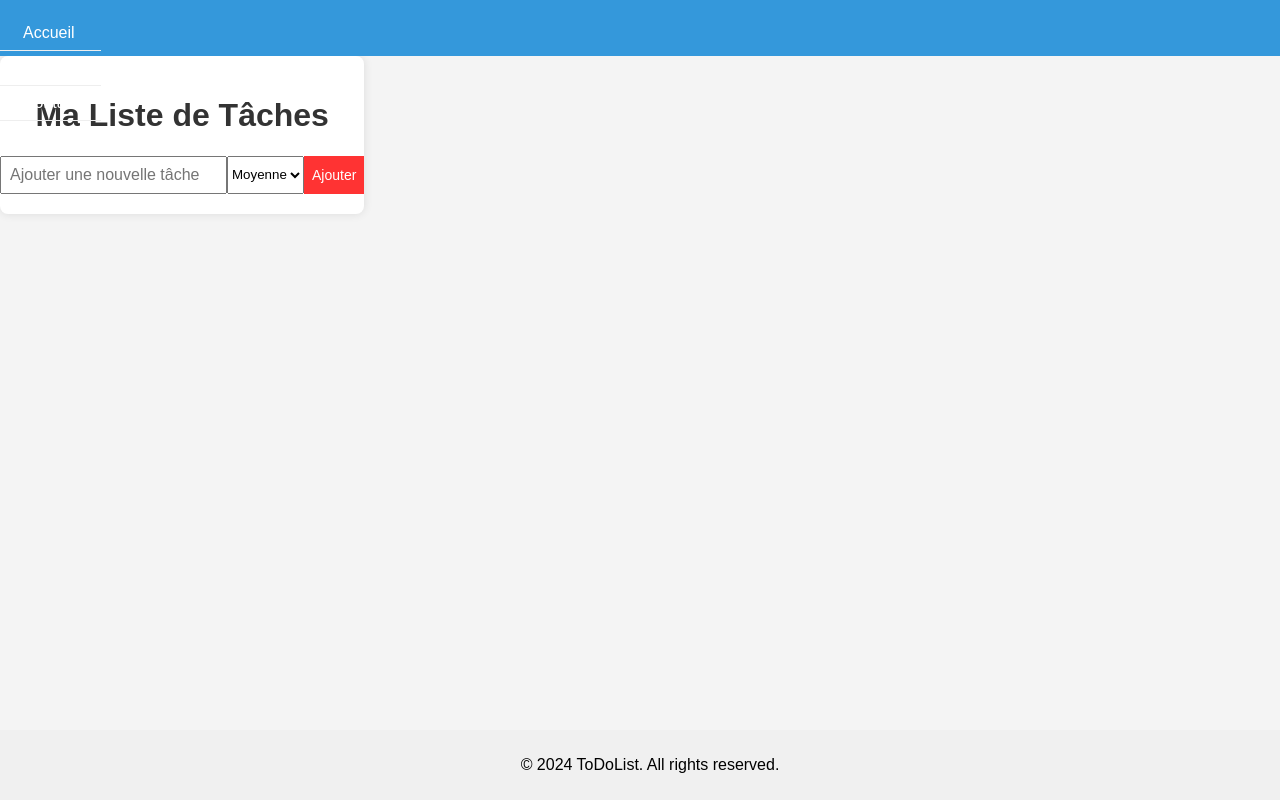
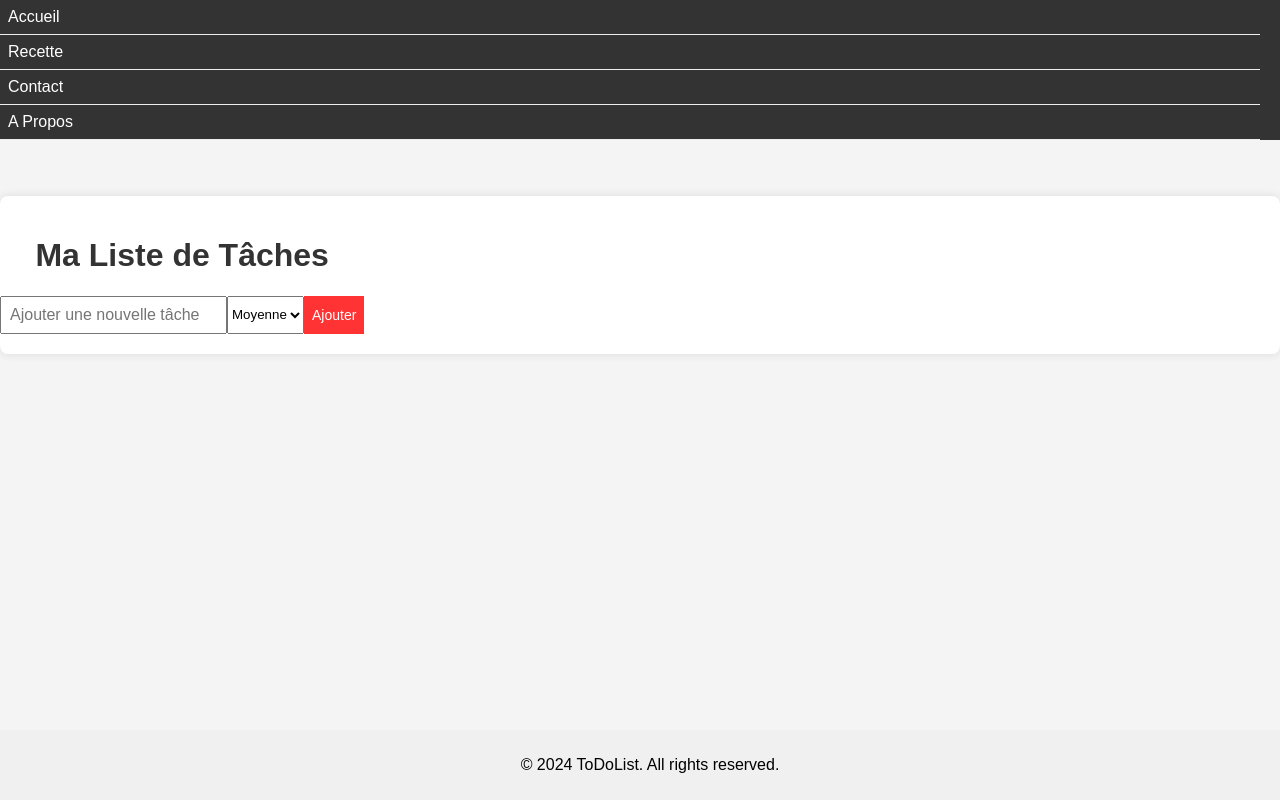
Before and after one commit to EstebanCardoso44/DEV-Recipe-FRONTEND, a React (Create React App) app in the folder front-end/: page / in a window 1280 px wide. Built offline with nearby package versions, Linux system fonts and the light colour scheme.

Commit message:
Signup (#3)
* liasion front-api

* navbar terminé

* create recette

* signup

---------

Co-authored-by: EstebanCardoso44 <90623113+EstebanCardoso44@users.noreply.github.com>

```diff
--- a/front-end/package.json
+++ b/front-end/package.json
@@ -6,6 +6,7 @@
     "@testing-library/jest-dom": "^5.17.0",
     "@testing-library/react": "^13.4.0",
     "@testing-library/user-event": "^13.5.0",
+    "axios": "^1.6.5",
     "react": "^18.2.0",
     "react-dom": "^18.2.0",
     "react-router-dom": "^6.21.2",
--- a/front-end/src/App.css
+++ b/front-end/src/App.css
@@ -18,30 +18,13 @@ body {
   position: flex;
   display: flex;
 }
+
 /* styles.css */
 
 .app {
   text-align: center;
 }
 
-.navbar {
-  background-color: #3498db;
-  display: flex;
-  justify-content: space-between;
-  position: absolute;
-  width: 100%; /* Largeur à 100% */
-  height: 7vh;
-}
-
-.navbar a {
-  color: #fff;
-  text-decoration: none;
-  margin: 0 15px;
-}
-
-.navbar a:hover {
-  text-decoration: underline;
-}
 
 h1 {
   color: #333;
@@ -102,29 +85,35 @@ button {
   font-size: 14px;
   margin-left: auto;
 }
+
 /* contact*/
 
-.contact {
+.contact,
+.propos {
   text-align: center;
   margin-top: 20px;
 }
 
-.contact h2 {
+.contact h2,
+.propos h2 {
   color: #333;
 }
 
-.contact p {
+.contact p,
+.propos p {
   color: #555;
   font-size: 16px;
 }
 
-.contact a {
+.contact a,
+.propos a {
   color: #4caf50;
   text-decoration: none;
   font-weight: bold;
 }
 
-.contact a:hover {
+.contact a:hover,
+.propos a:hover {
   text-decoration: underline;
 }
 
@@ -138,3 +127,7 @@ button {
   left: 0;
   right: 0;
 }
+
+#root {
+  width: 100%;
+}
--- a/front-end/src/App.js
+++ b/front-end/src/App.js
@@ -1,21 +1,27 @@
 import React from "react";
-import {BrowserRouter,Route,Routes,} from "react-router-dom";
+import { BrowserRouter, Route, Routes, } from "react-router-dom";
 import Navbar from "./Navbar";
 import Home from "./pages/Home";
 import Contact from "./pages/Contact";
 import Recette from "./pages/recette";
+import Propos from "./pages/Propos";
 import './App.css'
+import CreateRecipe from "./pages/CreateRecipe";
+import Register from "./pages/Register"
 
 function App() {
     return (
         <BrowserRouter>
             <div className="navbar">
-              <Navbar/>
+                <Navbar />
             </div>
             <Routes>
-                  <Route exact path="/"  element={<Home></Home>}/>
-                  <Route path="Contact" element={<Contact></Contact>}/>
-                  <Route path="Recette" element={<Recette></Recette>}/>
+                <Route exact path="/" element={<Home></Home>} />
+                <Route path="Contact" element={<Contact></Contact>} />
+                <Route path="Recette" element={<Recette></Recette>} />
+                <Route path="Propos" element={<Propos></Propos>} />
+                <Route path="CreateRecipe" element={<CreateRecipe></CreateRecipe>} />
+                <Route path="Register" element={<Register></Register>} />
             </Routes>
         </BrowserRouter>
     );
--- /dev/null
+++ b/front-end/src/Navbar.css
@@ -0,0 +1,27 @@
+/* src/components/Navbar.css */
+.navbar {
+  background-color: #333;
+  /* Couleur de fond de la navbar */
+  /* Espace intérieur de la navbar */
+}
+
+ul {
+  list-style: none;
+  /* Supprimer les puces de la liste */
+  margin: 0;
+  padding: 0;
+}
+
+li {
+  display: inline-block;
+  /* Afficher les éléments de la liste en ligne */
+  margin-right: 20px;
+  /* Espacement entre les éléments de la liste */
+}
+
+a {
+  text-decoration: none;
+  /* Supprimer le soulignement des liens */
+  color: white;
+  /* Couleur du texte des liens */
+}
--- a/front-end/src/Navbar.js
+++ b/front-end/src/Navbar.js
@@ -1,21 +1,25 @@
 // src/components/Navbar.js
 import React from 'react';
-import './App.css'
-import { Link } from 'react-router-dom'; // Si tu utilises React Router
+import { Link } from 'react-router-dom';
+import './Navbar.css'; // Créez un fichier Navbar.css pour styliser la navbar
 
 const Navbar = () => {
   return (
-    <nav>
+    <nav className="navbar">
       <ul>
         <li>
           <Link to="/">Accueil</Link>
         </li>
         <li>
-          <Link to="./pages/Contact">Contact</Link>
+          <Link to="/Recette">Recette</Link>
         </li>
         <li>
-          <Link to="./pages/recette">Contact</Link>
+          <Link to="/Contact">Contact</Link>
         </li>
+        <li>
+          <Link to="/Propos">A Propos</Link>
+        </li>
+
       </ul>
     </nav>
   );
--- /dev/null
+++ b/front-end/src/pages/CreateRecipe.js
@@ -0,0 +1,34 @@
+// Exemple d'utilisation d'Axios dans un composant React
+import React, { useState } from 'react';
+import Axios from 'axios';
+
+const CreateRecipe = () => {
+  const [recipeName, setRecipeName] = useState('');
+
+  const handleCreateRecipe = async () => {
+    try {
+      // Envoyer une requête POST au back-end avec le nom de la recette
+      await Axios.post('http://localhost:2000/recette', { recipe_name: recipeName });
+
+      // Réinitialiser le champ après la création réussie
+      setRecipeName('');
+    } catch (error) {
+      console.error('Erreur lors de la création de la recette:', error);
+      // Gérer les erreurs côté front-end si nécessaire
+    }
+  };
+
+  return (
+    <div>
+      <input
+        type="text"
+        placeholder="Nom de la recette"
+        value={recipeName}
+        onChange={(e) => setRecipeName(e.target.value)}
+      />
+      <button onClick={handleCreateRecipe}>Créer Recette</button>
+    </div>
+  );
+};
+
+export default CreateRecipe;
--- /dev/null
+++ b/front-end/src/pages/Propos.js
@@ -0,0 +1,14 @@
+import React from 'react';
+import '../App.css'
+const Propos = () => {
+  return (
+    <div className="propos">
+      <h2>A Propos</h2>
+      <p>
+        Notre entreprise blablabla{' '}
+      </p>
+    </div>
+  );
+};
+
+export default Propos;
--- /dev/null
+++ b/front-end/src/pages/Register.js
@@ -0,0 +1,52 @@
+import React, { useState } from 'react';
+import Axios from 'axios';
+
+const Register = () => {
+  const [userData, setUserData] = useState({
+    username: '',
+    password: '',
+  });
+
+  const handleChange = (e) => {
+    const { name, value } = e.target;
+    setUserData({ ...userData, [name]: value });
+  };
+
+  const handleRegister = async () => {
+    try {
+      // Send a POST request to register the user
+      await Axios.post('http://localhost:2000/register', userData);
+
+      // Reset the form after successful registration
+      setUserData({
+        username: '',
+        password: '',
+      });
+    } catch (error) {
+      console.error('Error registering user:', error);
+      // Handle errors on the front-end if needed
+    }
+  };
+
+  return (
+    <div>
+      <input
+        type="text"
+        name="username"
+        placeholder="Username"
+        value={userData.username}
+        onChange={handleChange}
+      />
+      <input
+        type="password"
+        name="password"
+        placeholder="Password"
+        value={userData.password}
+        onChange={handleChange}
+      />
+      <button onClick={handleRegister}>Register</button>
+    </div>
+  );
+};
+
+export default Register;
--- a/front-end/src/pages/recette.js
+++ b/front-end/src/pages/recette.js
@@ -1,15 +1,57 @@
-import React from 'react';
-import '../App.css'
+import React, { useState, useEffect } from 'react';
+import '../App.css';
+
+const backendUrl = 'http://172.21.240.1:2000';
+
 const Recette = () => {
+  const [recetteData, setRecetteData] = useState(null);
+
+  useEffect(() => {
+    const fetchData = async () => {
+      try {
+        const response = await fetch(`${backendUrl}/recette`);
+
+        console.log(response);
+
+        if (!response.ok) {
+          throw new Error(`Erreur lors de la requête : ${response.status}`);
+        }
+
+        const data = await response.json();
+        setRecetteData(data);
+      } catch (error) {
+        console.error(`Une erreur s'est produite : ${error.message}`);
+      }
+    };
+
+    fetchData();
+  }, []);
+
   return (
-    <div className="contact">
-      <h2>Contactez-nous</h2>
-      <p>
-        Vous pouvez nous contacter à l'adresse email suivante :{' '}
-        <a href="mailto:contact@example.com">contact@example.com</a>
-      </p>
+    <div>
+      <h1>Recette</h1>
+      {recetteData ? (
+        <div>
+          {recetteData.map((recipe) => (
+            <div key={recipe.id} style={recipeContainerStyle}>
+              <p>ID: {recipe.id}</p>
+              <p>Nom de la recette: {recipe.recipe_name}</p>
+              {/* Ajoutez d'autres éléments en fonction de votre structure de données */}
+            </div>
+          ))}
+        </div>
+      ) : (
+        <p>Chargement en cours...</p>
+      )}
     </div>
   );
 };
 
+const recipeContainerStyle = {
+  border: '1px solid #ccc',
+  borderRadius: '5px',
+  padding: '10px',
+  marginBottom: '10px',
+};
+
 export default Recette;
```
Also changed, not shown: front-end/docker-compose.yaml (added, +10 -0 lines), 2 other files (tests, documents, lock files or other folders). Lines whose indentation alone changed are shown as unchanged.
